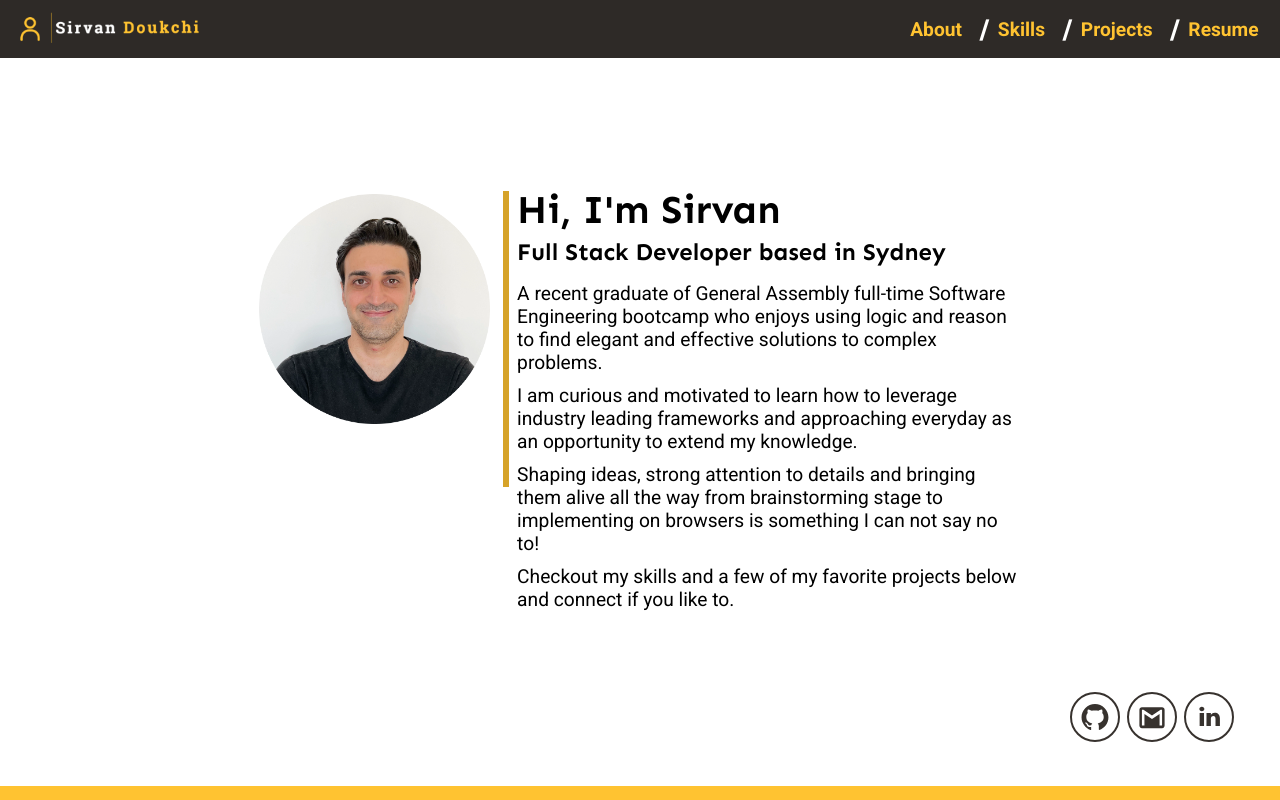
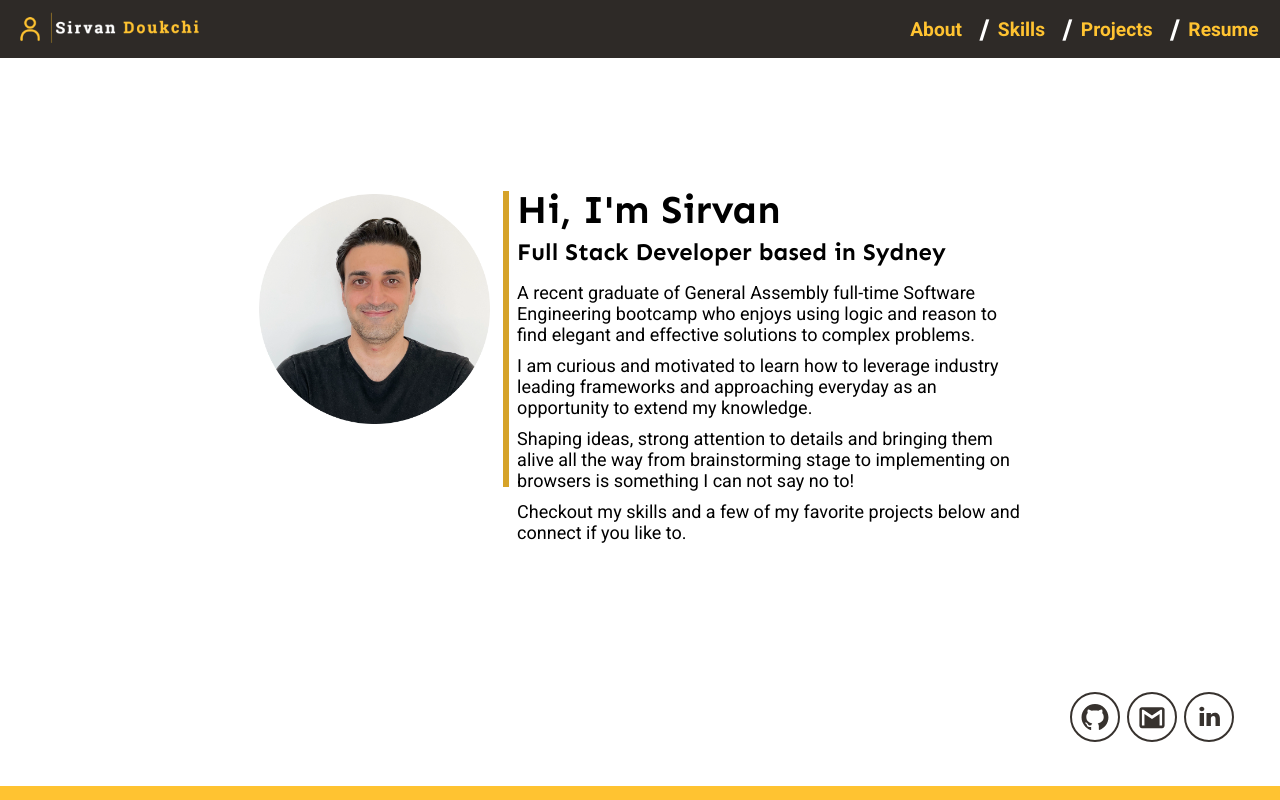
Before and after one commit to SirvanD/Portfolio, a Next.js app: page / in a window 1280 px wide. Shown: the top 800 px of the page. Built offline with nearby package versions, Linux system fonts and the light colour scheme.

Commit message:
updated css

```diff
--- a/components/About/About.module.scss
+++ b/components/About/About.module.scss
@@ -55,7 +55,7 @@
 
   .about_content {
     display: flex;
-    font-size: 1.6rem;
+    font-size: 1.5rem;
     justify-content: flex-start;
     font-family: "Sen", sans-serif;
     font-weight: 400;
```
